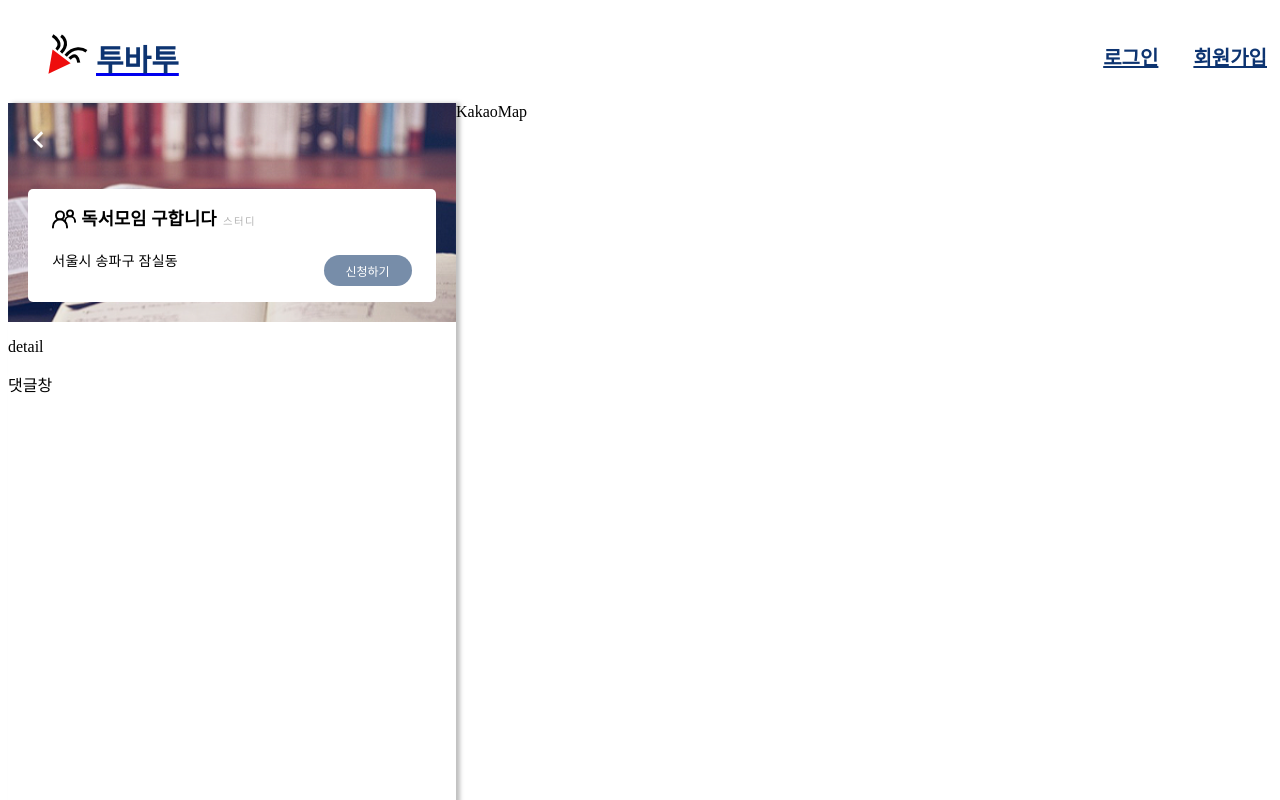
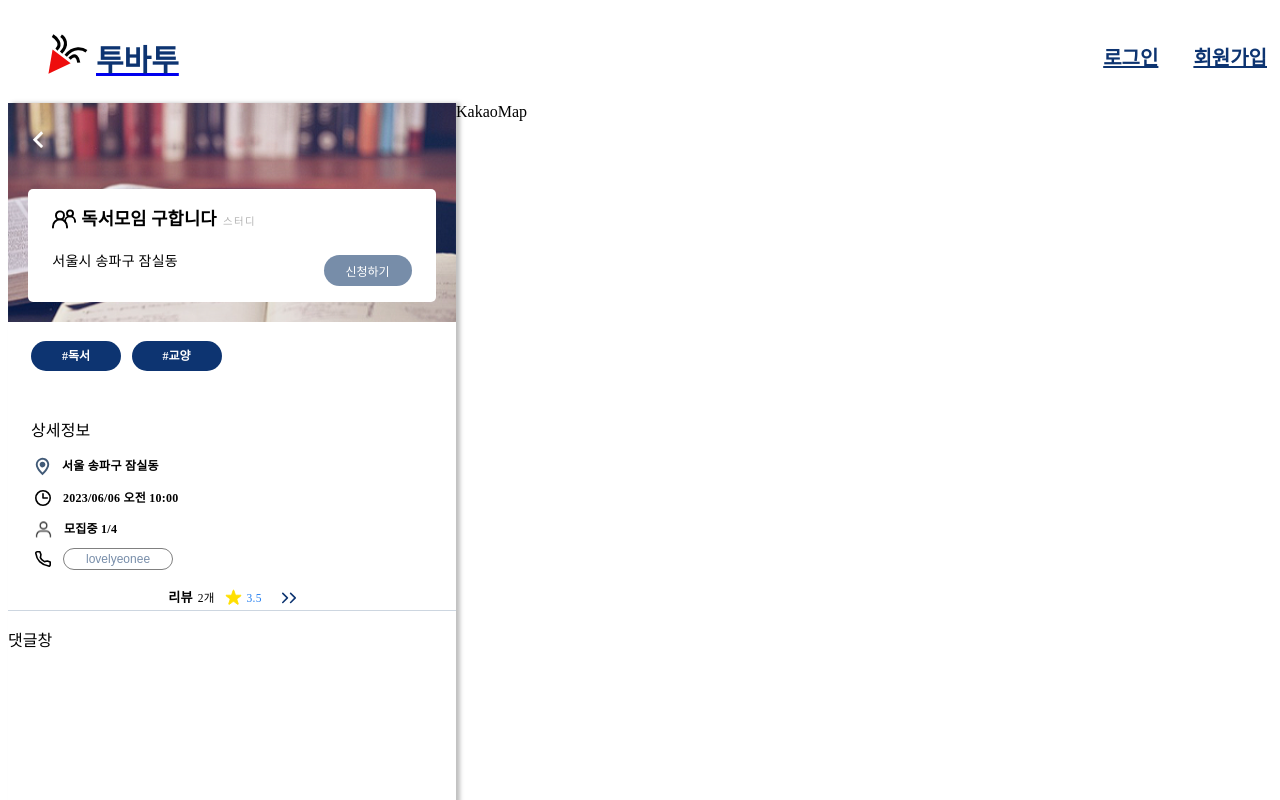
Before and after one commit to KangHayeonn/together-party-tonight-client, a Next.js app: page /search/1 in a window 1280 px wide. Shown: the top 800 px of the page. Built offline with nearby package versions, Linux system fonts and the light colour scheme.

Commit message:
[ADD] : Left Sidebar 상세 조회 마크업 구현

```diff
--- a/src/components/common/RoundButton.tsx
+++ b/src/components/common/RoundButton.tsx
@@ -10,7 +10,7 @@ export interface RoundBtnProps {
   background?: string | undefined;
   color?: string | undefined;
   weight?: number | undefined;
-  border?: boolean | undefined;
+  border?: number | undefined;
   onClick: React.MouseEventHandler<HTMLElement>;
 }
 
--- a/src/components/search/mapType/SearchItemAside.tsx
+++ b/src/components/search/mapType/SearchItemAside.tsx
@@ -2,15 +2,25 @@
 
 import React from "react";
 import SearchItemSummary from "@/components/search/mapType/SearchItemSummary";
+import SearchItemTagList from "@/components/search/mapType/SearchItemTagList";
 import SearchItemDetail from "@/components/search/mapType/SearchItemDetail";
 import SearchItemComment from "@/components/search/mapType/SearchItemComment";
-import { SearchItemAsideWrapper } from "@/styles/components/search/mapType/SearchItemAside";
+import SearchOpenReviewBtn from "./SearchOpenReviewBtn";
+import {
+  SearchItemAsideWrapper,
+  SearchItemDetailWrapper,
+} from "@/styles/components/search/mapType/SearchItemAside";
+import { searchTagList } from "@/utils/mock/search";
 
 const SearchItemAside = () => {
   return (
     <SearchItemAsideWrapper>
       <SearchItemSummary />
-      <SearchItemDetail />
+      <SearchItemDetailWrapper>
+        <SearchItemTagList tagList={searchTagList} classType="secondary" />
+        <SearchItemDetail />
+        <SearchOpenReviewBtn />
+      </SearchItemDetailWrapper>
       <SearchItemComment />
     </SearchItemAsideWrapper>
   );
--- a/src/components/search/mapType/SearchItemDetail.tsx
+++ b/src/components/search/mapType/SearchItemDetail.tsx
@@ -1,7 +1,63 @@
 import React from "react";
+import Image from "next/image";
+import RoundButton from "@/components/common/RoundButton";
+import {
+  SearchDetailWrapper,
+  SearchDetailTitle,
+  SearchDetailContentBox,
+  SearchDetailContent,
+} from "@/styles/components/search/mapType/SearchItemDetail";
 
 const SearchItemDetail = () => {
-  return <div>detail</div>;
+  const onClickClubLeader = () => {
+    // TODO : club leader link
+  };
+
+  return (
+    <SearchDetailWrapper>
+      <SearchDetailTitle>상세정보</SearchDetailTitle>
+      <SearchDetailContentBox>
+        <Image
+          src="/images/location.svg"
+          width={23}
+          height={23}
+          alt="Location Icon"
+        />
+        <SearchDetailContent>서울 송파구 잠실동</SearchDetailContent>
+      </SearchDetailContentBox>
+      <SearchDetailContentBox>
+        <Image
+          src="/images/clock.svg"
+          width={16}
+          height={16}
+          alt="Clock Icon"
+          className="detail-icon"
+        />
+        <SearchDetailContent>2023/06/06 오전 10:00</SearchDetailContent>
+      </SearchDetailContentBox>
+      <SearchDetailContentBox>
+        <Image src="/images/user.svg" width={25} height={23} alt="User Icon" />
+        <SearchDetailContent>모집중 1/4</SearchDetailContent>
+      </SearchDetailContentBox>
+      <SearchDetailContentBox>
+        <Image
+          src="/images/phone.svg"
+          width={16}
+          height={16}
+          alt="Phone Icon"
+          className="detail-icon"
+        />
+        <RoundButton
+          text="lovelyeonee"
+          onClick={onClickClubLeader}
+          color="#778DA9"
+          background="#fff"
+          weight={500}
+          border={+true}
+        />
+      </SearchDetailContentBox>
+    </SearchDetailWrapper>
+  );
 };
 
 export default SearchItemDetail;
--- /dev/null
+++ b/src/components/search/mapType/SearchItemTagList.tsx
@@ -0,0 +1,66 @@
+import React, { useState, useEffect, useCallback } from "react";
+import {
+  SearchTagListWrapper,
+  SearchTagItem,
+  SearchTagItemInput,
+  SearchTagItemLabel,
+} from "@/styles/components/search/mapType/SearchTagList";
+
+interface SearchItemTagList {
+  tagList: Array<string>;
+  classType?: string | undefined;
+}
+
+const SearchItemTagList = ({ tagList, classType }: SearchItemTagList) => {
+  const [newTagList, setNewTagList] = useState<Array<string>>([]);
+  const [openMore, setOpenMore] = useState<boolean>(false);
+
+  const onCloseItems = useCallback(() => {
+    const tempList = tagList?.filter((item, index) => index < 7);
+    setNewTagList(tempList ? tempList : []);
+  }, [tagList]);
+
+  const onOpenItems = () => {
+    setNewTagList(tagList ? tagList : []);
+  };
+
+  const onClickMore = () => {
+    if (!openMore) {
+      onOpenItems();
+    }
+    setOpenMore((open) => !open);
+  };
+
+  useEffect(() => {
+    onCloseItems();
+  }, [onCloseItems]);
+
+  return (
+    <SearchTagListWrapper>
+      {newTagList &&
+        newTagList.map((item, index) => {
+          return (
+            <SearchTagItem key={index}>
+              <SearchTagItemInput type="checkbox" id={item} value={item} />
+              <SearchTagItemLabel
+                htmlFor={item}
+                className={`label-tag ${classType}`}
+              >
+                #{item}
+              </SearchTagItemLabel>
+            </SearchTagItem>
+          );
+        })}
+      {tagList?.length > 7 ? (
+        <SearchTagItem onClick={onClickMore}>
+          <SearchTagItemInput type="checkbox" id="more" value="more" />
+          <SearchTagItemLabel htmlFor="more" className={` ${classType}`}>
+            ···
+          </SearchTagItemLabel>
+        </SearchTagItem>
+      ) : null}
+    </SearchTagListWrapper>
+  );
+};
+
+export default SearchItemTagList;
--- /dev/null
+++ b/src/components/search/mapType/SearchOpenReviewBtn.tsx
@@ -0,0 +1,30 @@
+import React from "react";
+import Image from "next/image";
+import {
+  SearchOpenReviewBtnWrapper,
+  SearchOpenReviewBtnBox,
+  SearchOpenReviewContent,
+} from "@/styles/components/search/mapType/SearchOpenReviewBtn";
+
+const SearchOpenReviewBtn = () => {
+  return (
+    <SearchOpenReviewBtnWrapper>
+      <SearchOpenReviewBtnBox>
+        <SearchOpenReviewContent className="title">
+          리뷰
+        </SearchOpenReviewContent>
+        <SearchOpenReviewContent className="count">2개</SearchOpenReviewContent>
+        <Image src="/images/star.svg" width={17} height={17} alt="평점" />
+        <SearchOpenReviewContent className="score">3.5</SearchOpenReviewContent>
+        <Image
+          src="/images/doubleArrowRight.svg"
+          width={14}
+          height={14}
+          alt="Review Open Button Icon"
+        />
+      </SearchOpenReviewBtnBox>
+    </SearchOpenReviewBtnWrapper>
+  );
+};
+
+export default SearchOpenReviewBtn;
--- a/src/styles/components/common/RoundButton.tsx
+++ b/src/styles/components/common/RoundButton.tsx
@@ -8,7 +8,7 @@ const RoundBtnWrapper = styled.button<RoundBtnProps>`
   background-color: ${({ background }) => background || "#EEF3F9"};
   border: ${({ border }) => (border ? "1px solid #808080;" : "0 none;")};
   border-radius: 30px;
-  padding: 7px 22px;
+  padding: ${({ border }) => (border ? "3px 22px" : "7px 22px")};
 
   &:hover {
     opacity: 0.7;
--- a/src/styles/components/search/mapType/SearchItemAside.tsx
+++ b/src/styles/components/search/mapType/SearchItemAside.tsx
@@ -10,4 +10,12 @@ const SearchItemAsideWrapper = styled.div`
   gap: 1rem;
 `;
 
-export { SearchItemAsideWrapper };
+const SearchItemDetailWrapper = styled.div`
+  display: flex;
+  flex-direction: column;
+  gap: 1rem;
+  padding: 0px 23px;
+  border-bottom: 1px solid rgb(189, 200, 214, 0.75);
+`;
+
+export { SearchItemAsideWrapper, SearchItemDetailWrapper };
--- /dev/null
+++ b/src/styles/components/search/mapType/SearchItemDetail.tsx
@@ -0,0 +1,55 @@
+import styled from "styled-components";
+
+const SearchDetailWrapper = styled.div`
+  display: flex;
+  flex-direction: column;
+  gap: 0.75rem;
+`;
+
+const SearchDetailTitle = styled.div`
+  font-size: 1rem;
+  font-weight: 500;
+  line-height: 1.5rem;
+  letter-spacing: 0.15px;
+`;
+
+const SearchDetailContentBox = styled.div`
+  display: flex;
+  flex-direction: row;
+  align-items: center;
+  width: 100%;
+  gap: 0.5rem;
+
+  .detail-icon {
+    margin-left: 4px;
+    margin-right: 4px;
+  }
+
+  &:last-child {
+    margin-top: -5px;
+  }
+`;
+
+const SearchDetailContent = styled.span`
+  font-size: 0.75rem;
+  font-weight: 600;
+  line-height: 1rem;
+  letter-spacing: 0.25px;
+`;
+
+const SearchDetailDate = styled.span``;
+
+const SearchDetailTimeType = styled.span``;
+
+const SearchDetailTime = styled.span``;
+
+const SearchDetailStatus = styled.span``;
+
+const SearchDetailStatusNumber = styled.span``;
+
+export {
+  SearchDetailWrapper,
+  SearchDetailTitle,
+  SearchDetailContentBox,
+  SearchDetailContent,
+};
--- /dev/null
+++ b/src/styles/components/search/mapType/SearchOpenReviewBtn.tsx
@@ -0,0 +1,43 @@
+import styled from "styled-components";
+
+const SearchOpenReviewBtnWrapper = styled.div`
+  display: flex;
+  align-items: center;
+  justify-content: center;
+`;
+
+const SearchOpenReviewBtnBox = styled.div`
+  display: flex;
+  align-items: center;
+  justify-content: center;
+`;
+
+const SearchOpenReviewContent = styled.span`
+  font-size: 0.72rem;
+  line-height: 1.25rem;
+  letter-spacing: 0.25px;
+  margin-right: 5px;
+
+  &.title {
+    font-size: 0.82rem;
+    font-weight: 600;
+    line-height: 1.5rem;
+    letter-spacing: 0.15px;
+  }
+
+  &.count {
+    margin-right: 10px;
+  }
+
+  &.score {
+    margin-left: 5px;
+    margin-right: 20px;
+    color: #2a82f0;
+  }
+`;
+
+export {
+  SearchOpenReviewBtnWrapper,
+  SearchOpenReviewBtnBox,
+  SearchOpenReviewContent,
+};
--- /dev/null
+++ b/src/styles/components/search/mapType/SearchTagList.tsx
@@ -0,0 +1,52 @@
+import styled from "styled-components";
+
+const SearchTagListWrapper = styled.div`
+  display: grid;
+  grid-template-rows: repeat(2, 40px);
+  grid-template-columns: 1fr 1fr 1fr 1fr;
+  margin-top: -15px;
+`;
+
+const SearchTagItem = styled.div`
+  margin-right: 10px;
+`;
+
+const SearchTagItemInput = styled.input`
+  appearance: none;
+  margin: 0;
+
+  &:checked + .label-tag {
+    background-color: #bdc8d6;
+  }
+
+  &:hover + .label-tag {
+    opacity: 0.5;
+  }
+`;
+
+const SearchTagItemLabel = styled.label`
+  display: flex;
+  justify-content: center;
+  align-items: center;
+  height: 1.875rem;
+  width: 90px;
+  color: #000;
+  background-color: #eef3f9;
+  cursor: pointer;
+  font-size: 0.75rem;
+  font-weight: 600;
+  line-height: 1rem;
+  border-radius: 15px;
+
+  &.secondary {
+    color: #fff;
+    background-color: #0d3471;
+  }
+`;
+
+export {
+  SearchTagListWrapper,
+  SearchTagItem,
+  SearchTagItemInput,
+  SearchTagItemLabel,
+};
--- /dev/null
+++ b/src/utils/mock/search.ts
@@ -0,0 +1 @@
+export const searchTagList = ["독서", "교양"];
```
Also changed, not shown: public/images/doubleArrowLeft.svg (added), public/images/doubleArrowRight.svg (added).
